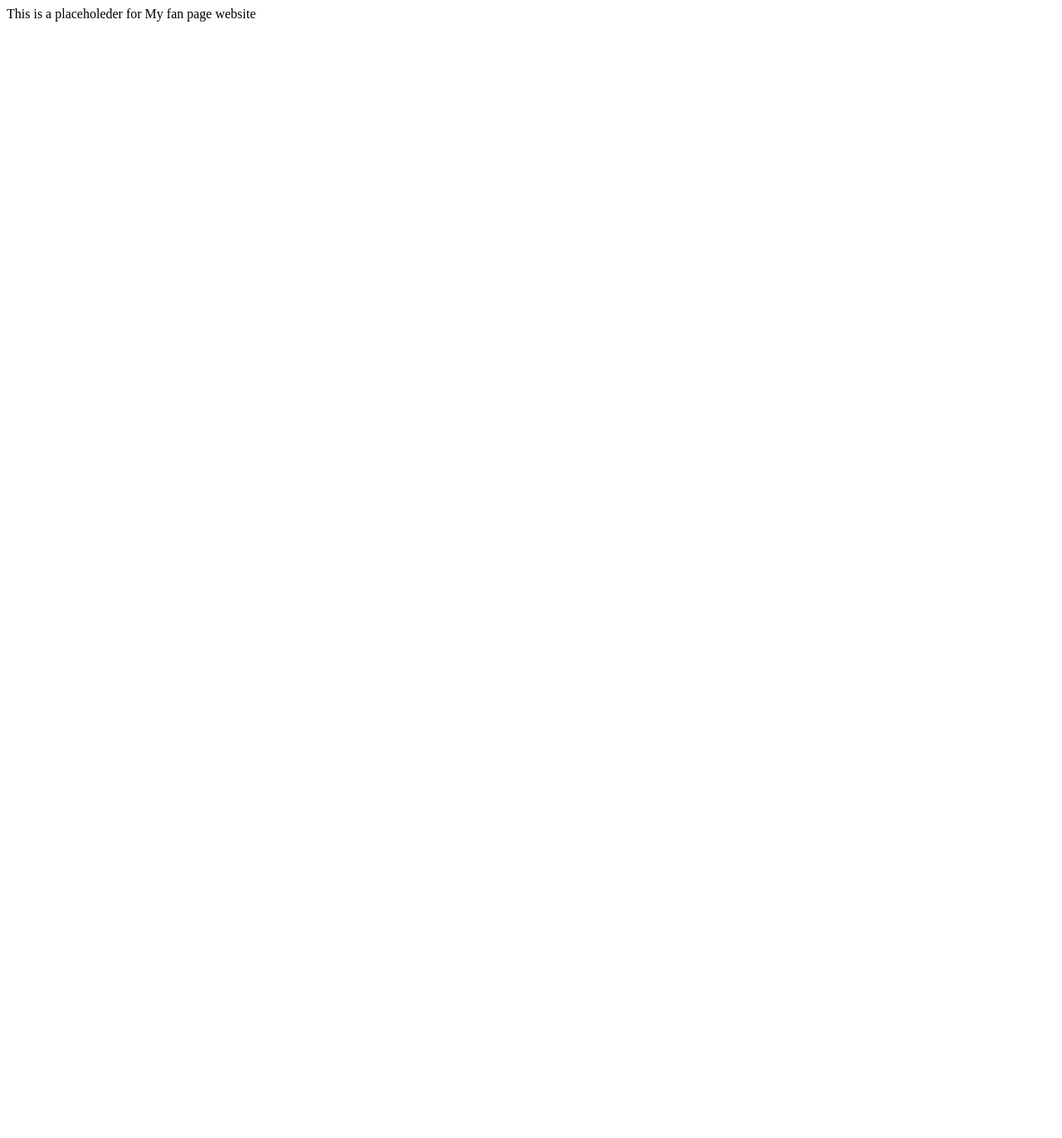
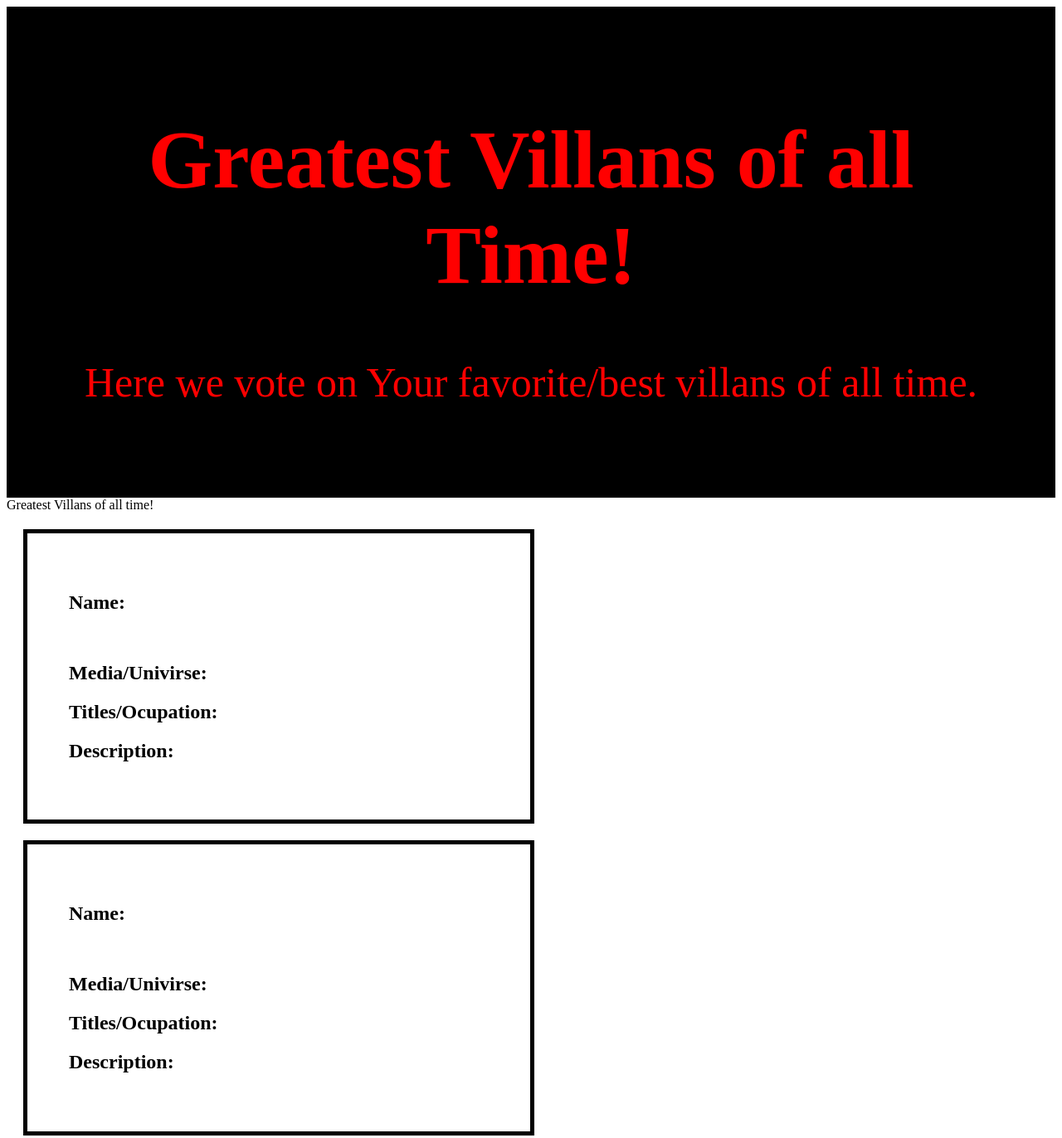
Before and after one commit to Derilith/Awakening, a plain HTML site: page index.html in a window 1280 px wide. Shown: the whole page at 83% size. Before the commit the page ends 800 px from the top, so only its background shows below. Drawn offline with Linux system fonts and the light colour scheme.

Commit message:
second commit

```diff
--- a/index.html
+++ b/index.html
@@ -1,11 +1,57 @@
 <!DOCTYPE html>
 <html lang="en">
 <head>
+    <link rel="stylesheet" type="text/css" href="styles.css">
     <meta charset="UTF-8">
     <meta name="viewport" content="width=device-width, initial-scale=1.0">
     <title>Code Louisville Project</title>
+        <div class="header">
+            <h1>Greatest Villans of all Time!</h1>
+            <p>Here we vote on Your favorite/best villans of all time.</p>
+        </div>
 </head>
 <body>
-    <p1>This is a placeholeder for My fan page website</p1>
+    <p1>Greatest Villans of all time!</p1>
+
+        <div class="div1">
+
+            <h2>Name:</h2>
+
+            <img src="">
+
+            <h2>Media/Univirse:</h2>
+
+            <p></p>
+
+            <h2>Titles/Ocupation:</h2>
+
+            <p> </p>
+
+            <h2>Description:</h2>
+
+            <p></p>
+
+        </div>
+
+        <div class="div1">
+
+            <h2>Name:</h2>
+
+            <img src="">
+
+            <h2>Media/Univirse:</h2>
+
+            <p></p>
+
+            <h2>Titles/Ocupation:</h2>
+
+            <p> </p>
+
+            <h2>Description:</h2>
+
+            <p></p>
+
+        </div>
+
 </body>
 </html>
--- a/styles.css
+++ b/styles.css
@@ -0,0 +1,15 @@
+.header {
+    padding: 60px;
+    text-align: center;
+    background: black;
+    color: red;
+    font-size: 50px;
+  }
+
+  .div1 {
+    background-color: white;
+    width: 40%;
+    border: 5px solid black;
+    padding: 50px;
+    margin: 20px;
+  }
```
